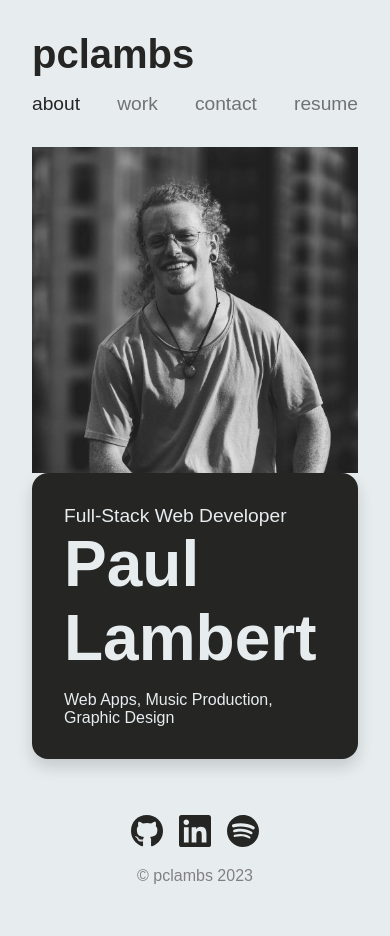
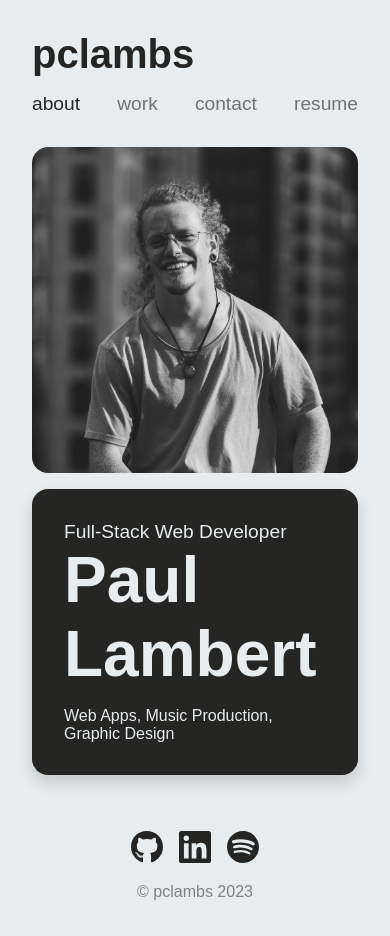
Before and after one commit to pclambs/react-portfolio, a React (Vite) app: page / in a window 390 px wide. Shown: the top 936 px of the page. Built offline with nearby package versions, Linux system fonts and the light colour scheme.

Commit message:
wip bug fix

```diff
--- a/src/pages/About/About.css
+++ b/src/pages/About/About.css
@@ -95,10 +95,9 @@ h5 {
 
 @media screen and (max-width: 460px) {
   .about-paul {
-    all: unset;
-    height: fit-content;
+
+    height: 5rem;
     display: block;
-    width: 100%;
   }
 
   h4 {
```
